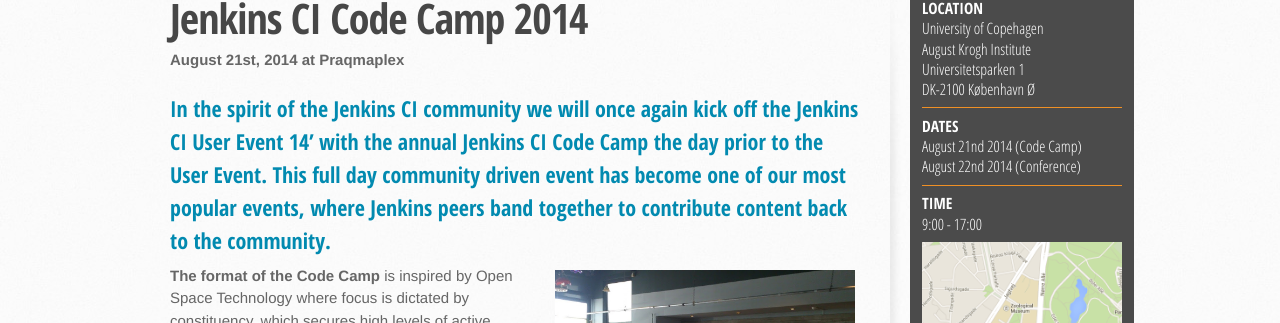
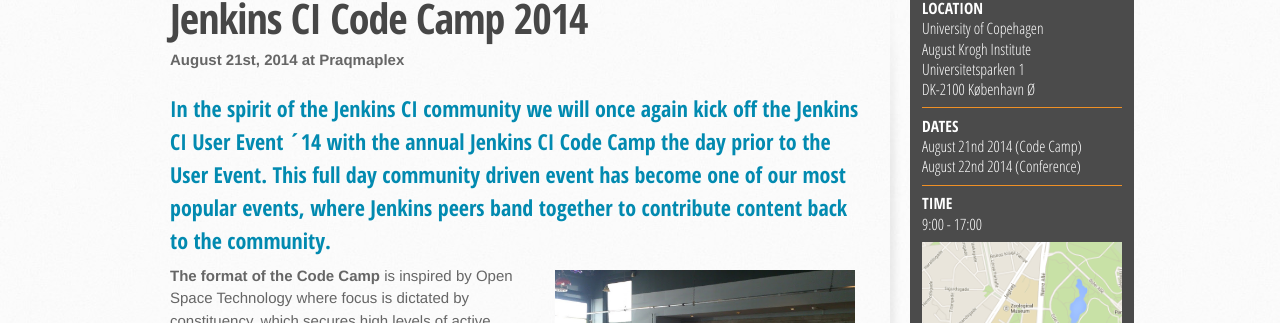
Before and after one commit to JCICPH/jcicph.github.io, a Jekyll site: the page built from codecamp/index.md, in a window 1280 px wide. Shown: the part 288-611 px from the top of the page. Built offline with Jekyll 4.4.1, drawn with Linux system fonts in a browser that asks for light colours; nearby versions of some CDN libraries.

Commit message:
Integrated origin/ready/spell-ok

```diff
--- a/codecamp/index.md
+++ b/codecamp/index.md
@@ -5,7 +5,7 @@
 #Jenkins CI Code Camp 2014
 __August 21st, 2014 at Praqmaplex__
 
-######In the spirit of the Jenkins CI community we will once again kick off the Jenkins CI User Event 14' with the annual Jenkins CI Code Camp the day prior to the User Event. This full day community driven event has become one of our most popular events, where Jenkins peers band together to contribute content back to the community.
+######In the spirit of the Jenkins CI community we will once again kick off the Jenkins CI User Event ´14 with the annual Jenkins CI Code Camp the day prior to the User Event. This full day community driven event has become one of our most popular events, where Jenkins peers band together to contribute content back to the community.
 
 <a href="https://plus.google.com/photos/112243565708972138490/albums/5922621914342401441" target="_blank">
 <img src="/images/codecamp.jpg" class="stdright" style="width:500."></a>
```
